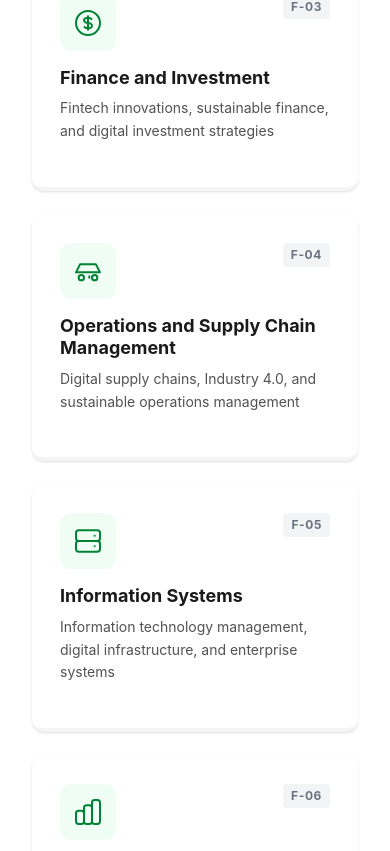
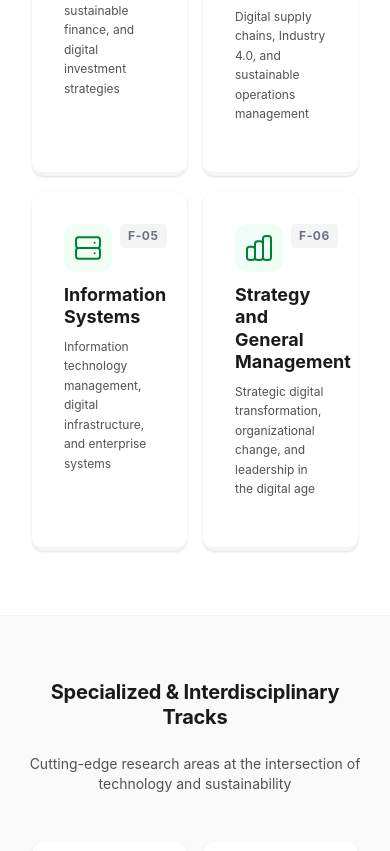
Before and after one commit to SK8-infi/digi-sustain-2026, a React (Vite) app: page /tracks in a window 390 px wide. Shown: the part 1519-2370 px from the top of the page. Built offline with nearby package versions, Linux system fonts and the light colour scheme.

Commit message:
Call for Papers smartphone view fixes

```diff
--- a/src/components/tracks/TrackCard.jsx
+++ b/src/components/tracks/TrackCard.jsx
@@ -19,29 +19,29 @@ export default function TrackCard({ track, variant = 'default', index }) {
     };
 
     return (
-        <Card className={`relative h-full transition-all duration-300 hover:shadow-lg hover:border-primary-300 border-b-4 ${accents[variant]} border-t-0 border-x-0 rounded-lg bg-white group`}>
-            <div className="p-1">
+        <Card className={`relative h-full transition-all duration-300 hover:shadow-lg hover:border-primary-300 border-b-4 ${accents[variant]} border-t-0 border-x-0 rounded-lg bg-white group overflow-hidden`}>
+            <div className="p-2">
                 {/* Header: Icon and ID */}
-                <div className="flex justify-between items-start mb-4">
+                <div className="flex justify-between items-start mb-3 gap-2">
                     {/* Unique Icon */}
-                    <div className={`p-3 rounded-xl ${iconColors[variant]} transition-colors duration-300`}>
+                    <div className={`p-2 rounded-xl ${iconColors[variant]} transition-colors duration-300 flex-shrink-0`}>
                         <svg className="w-8 h-8" fill="none" stroke="currentColor" viewBox="0 0 24 24">
                             <path strokeLinecap="round" strokeLinejoin="round" strokeWidth={1.5} d={track.icon || "M13 10V3L4 14h7v7l9-11h-7z"} />
                         </svg>
                     </div>
 
                     {/* ID Tag */}
-                    <span className={`text-xs font-bold px-2 py-1 rounded bg-gray-100 text-gray-500 tracking-wider`}>
+                    <span className={`text-xs font-bold px-2 py-1 rounded bg-gray-100 text-gray-500 tracking-wider flex-shrink-0 whitespace-nowrap`}>
                         {formattedId}
                     </span>
                 </div>
 
                 {/* Content */}
-                <div>
-                    <h3 className="text-xl font-bold text-gray-900 mb-2 leading-tight group-hover:text-primary-800 transition-colors">
+                <div className="w-full">
+                    <h3 className="text-lg sm:text-xl font-bold text-gray-900 mb-2 leading-tight group-hover:text-primary-800 transition-colors">
                         {track.title}
                     </h3>
-                    <p className="text-sm text-gray-600 leading-relaxed">
+                    <p className="text-xs sm:text-sm text-gray-600 leading-relaxed">
                         {track.description}
                     </p>
                 </div>
--- a/src/pages/TracksPage.jsx
+++ b/src/pages/TracksPage.jsx
@@ -22,11 +22,9 @@ export default function TracksPage() {
                     subtitle="Core management disciplines exploring digital transformation"
                     centered={true}
                 />
-                <div className="flex flex-wrap justify-center gap-6 max-w-7xl mx-auto px-4">
+                <div className="grid grid-cols-2 gap-4 sm:gap-6 max-w-7xl mx-auto px-4">
                     {functionalTracks.map((track, index) => (
-                        <div key={track.id} className="w-full md:w-[calc(50%-1.5rem)] lg:w-[calc(33.333%-1.5rem)] flex">
-                            <TrackCard track={track} variant="functional" index={index} />
-                        </div>
+                        <TrackCard key={track.id} track={track} variant="functional" index={index} />
                     ))}
                 </div>
             </SectionContainer>
@@ -38,11 +36,9 @@ export default function TracksPage() {
                     subtitle="Cutting-edge research areas at the intersection of technology and sustainability"
                     centered={true}
                 />
-                <div className="flex flex-wrap justify-center gap-6 max-w-7xl mx-auto px-4">
+                <div className="grid grid-cols-2 gap-4 sm:gap-6 max-w-7xl mx-auto px-4">
                     {specializedTracks.map((track, index) => (
-                        <div key={track.id} className="w-full md:w-[calc(50%-1.5rem)] lg:w-[calc(33.333%-1.5rem)] flex">
-                            <TrackCard track={track} variant="specialized" index={index} />
-                        </div>
+                        <TrackCard key={track.id} track={track} variant="specialized" index={index} />
                     ))}
                 </div>
             </SectionContainer>
@@ -53,7 +49,7 @@ export default function TracksPage() {
                     <h2 className="text-3xl font-bold text-primary-900 mb-4">
                         Ready to Submit Your Research?
                     </h2>
-                    <p className="text-lg text-primary-700 mb-8 max-w-2xl mx-auto">
+                    <p className="text-base sm:text-lg text-primary-700 mb-8 max-w-2xl mx-auto">
                         Abstract submissions are welcome until 31 March 2026. All accepted abstracts will be included in the Book of Abstracts with ISBN.
                     </p>
                     <div className="flex flex-col sm:flex-row gap-4 justify-center">
```
